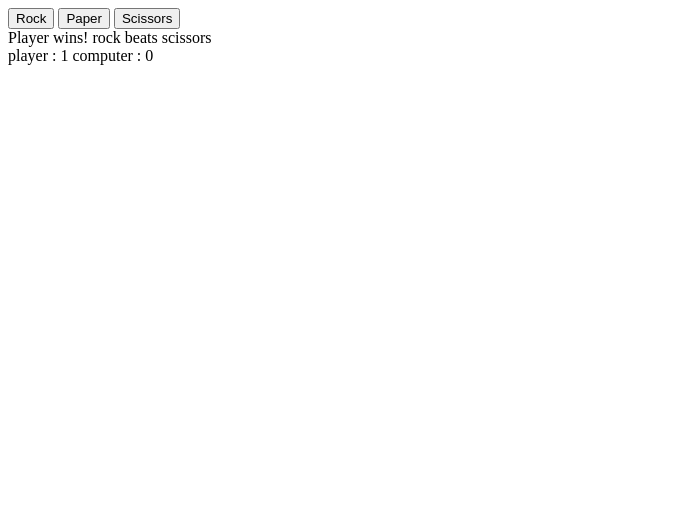
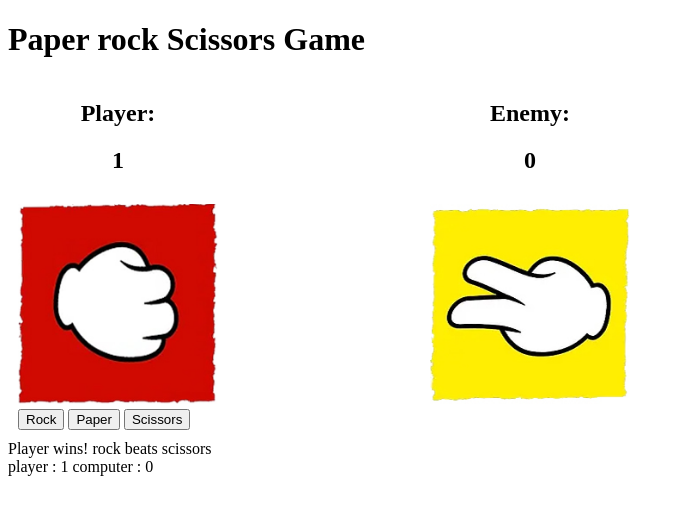
Before and after one commit to earnBill/OdinProjectPaperRockScisssors, a plain HTML site: page index.html in a window 1280 px wide. Both pictures are taken after a click on the button "Rock". Shown: the whole page, without its empty margins (0-684 px from the left). Drawn offline with Linux system fonts and the light colour scheme.

Commit message:
Add images to game

```diff
--- a/code.js
+++ b/code.js
@@ -1,5 +1,11 @@
+
 //after all content loads then run the code
 document.addEventListener('DOMContentLoaded', ()=> {
+
+const enemyImage = document.querySelector('.enemyScreen .screen img');
+const playerScore = document.querySelector('.playerScore');
+const enemyScore = document.querySelector('.enemyScore');
+const playerImage = document.querySelector('.playerScreen .screen img');
 
 //global array with values
 let choice = ["paper", "rock", "scissors"];
@@ -10,7 +16,7 @@ function getComputerChoice() {
     return computerChoice;
 }
 
-//playround
+//play a round
 function playRound(playerSelection, computerSelection) {
     if
     (playerSelection == "paper" && computerSelection == "rock" ||
@@ -43,6 +49,25 @@ document.querySelectorAll('button').forEach(button => {
         let computerChoice = getComputerChoice();
         let header = document.createElement('h2');
 
+        if (playerChoice === 'paper') {
+            playerImage.src = 'images/paperPlayer.jpg';
+        }
+        else if(playerChoice === 'rock') {
+            playerImage.src = 'images/rockPlayer.jpg';
+        }
+        else if (playerChoice === 'scissors') {
+            playerImage.src = 'images/scissorsPlayer.jpg'
+        }
+
+        if (computerChoice === 'paper') {
+            enemyImage.src = 'images/paperEnemy.jpg';
+        }
+        else if (computerChoice === 'rock') {
+            enemyImage.src = 'images/rockEnemy.jpg';
+        }
+        else if (computerChoice === 'scissors') {
+            enemyImage.src = 'images/scissorsEnemy.jpg'
+        }
         console.log(computerChoice);
         console.log(playerChoice);
 
@@ -58,6 +83,7 @@ document.querySelectorAll('button').forEach(button => {
 
         if (result == 'player') {
             player++;
+            playerScore.textContent = player;
             container.innerHTML += `Player wins! ${playerChoice} beats ${computerChoice} <br>`;
             container.innerHTML += `player : ${player} computer : ${computer} <br>`;
             console.log(`player : ${player} computer : ${computer}`)
@@ -65,6 +91,7 @@ document.querySelectorAll('button').forEach(button => {
         }
         else {
             computer++;
+            enemyScore.textContent = computer;
             container.innerHTML += `You Lose! ${computerChoice} beats ${playerChoice} <br>`;
             container.innerHTML += `player : ${player} computer : ${computer} <br>`;
             console.log(`player : ${player} computer : ${computer}`)
@@ -75,7 +102,7 @@ document.querySelectorAll('button').forEach(button => {
             container.innerHTML += `You win with score: ${player} : ${computer} <br>`;
             container.innerHTML += 'Game Over';
 
-            header.innerHTML = `You lose with score: ${player} : ${computer}`
+            header.innerHTML = `You win with score: ${player} : ${computer}`
             container.append(header);
 
             console.log(`You win with score: ${player} : ${computer}`);
--- a/index.html
+++ b/index.html
@@ -4,11 +4,36 @@
         <title>Paper Rock Scissors</title>
         <meta charset="utf-8">
         <script src="code.js"></script>
+        <link rel="stylesheet" href="style.css">
     </head>
     <body>
-        <button class="btns" id="rockBtn" data-attr="rock">Rock</button>
-        <button class="btns" id="paperBtn" data-attr="paper">Paper</button>
-        <button class="btns" id="scissorsBtn" data-attr="scissors">Scissors</button>
+        <h1>Paper rock Scissors Game</h1>
+        <div class="mainContainer">
+          <div class="playerScreen">
+            <h2>Player:</h2>
+            <h2 class="playerScore">0</h2>
+            <div class="screen">
+                <div class="eleCont">
+                  <img src="" alt="">
+                  <div>
+                    <button class="btns" id="rockBtn" data-attr="rock">Rock</button>
+                    <button class="btns" id="paperBtn" data-attr="paper">Paper</button>
+                    <button class="btns" id="scissorsBtn" data-attr="scissors">Scissors</button>
+                  </div>
+                </div>
+            </div>
+          </div>
+          <div class="enemyScreen">
+            <h2>Enemy:</h2>
+            <h2 class="enemyScore">0</h2>
+            <div class="screen">
+                <div class="eleCont">
+                  <img src="" alt="">
+                </div>
+            </div>
+          </div>
+        </div>
+
         <div class="container"></div>
     </body>
 </html>
--- /dev/null
+++ b/style.css
@@ -0,0 +1,34 @@
+
+.Screen {
+    min-height: 100px;
+}
+
+.mainContainer {
+    width: 50%;
+    display: flex;
+    justify-content: space-between;
+}
+h2 {
+    text-align: center;
+}
+
+.playerScreen .screen {
+    display: flex;
+
+}
+
+.enemyScreen .screen {
+    display: flex;
+
+}
+
+.eleCont {
+    display: flex;
+    flex-direction: column;
+    margin: 10px;
+}
+img {
+    min-height: 200px;
+    width: 200px;
+    margin-bottom:  5px;
+}
```
Also changed, not shown: images/paperEnemy.jpg (added), images/paperPlayer.jpg (added), images/rockEnemy.jpg (added), images/rockPlayer.jpg (added), images/scissorsEnemy.jpg (added), images/scissorsPlayer.jpg (added).
